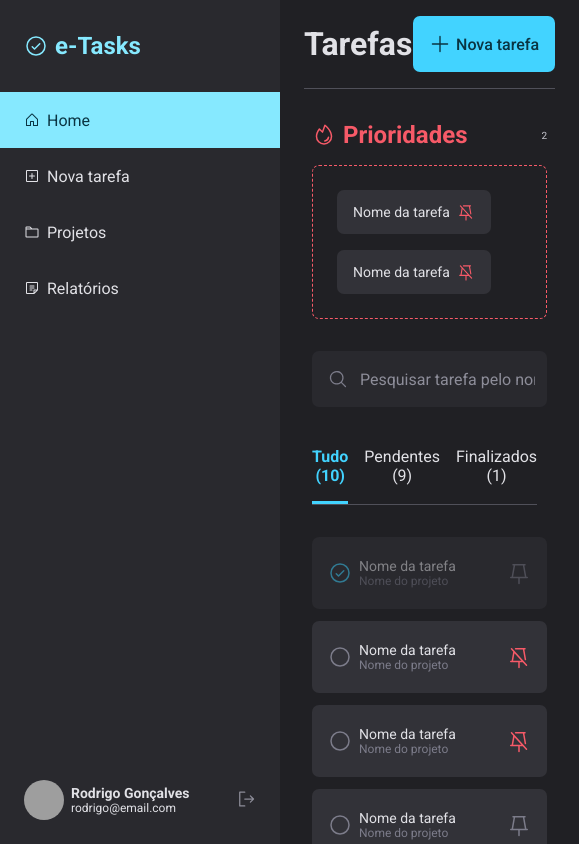
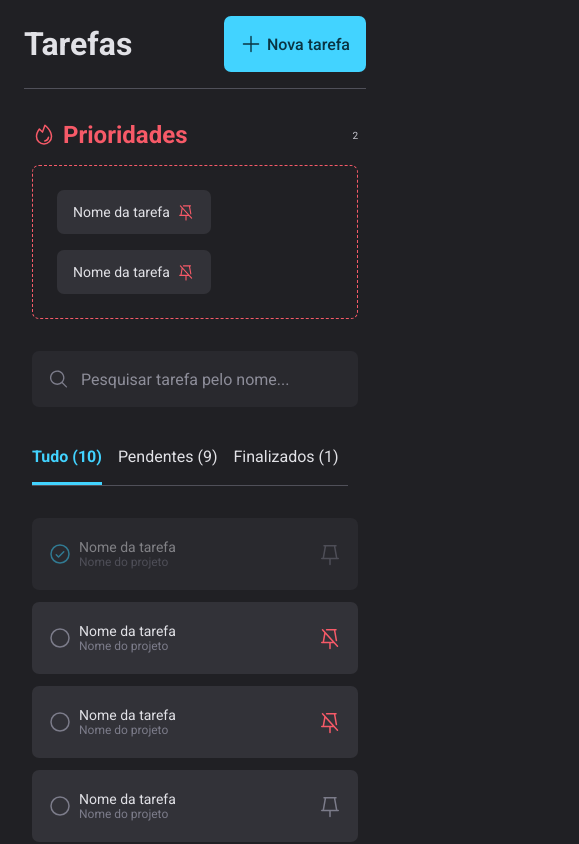
Before and after one commit to matheusperuzzo/explorer-tasks, a React (Vite) app: page / in a window 390 px wide. Shown: the whole page, 579 px wide, since content can reach past the window. Built offline with nearby package versions, Linux system fonts and the light colour scheme; grey boxes are pictures that could not be loaded.

Commit message:
Aplicando media queries na Home

```diff
--- a/src/components/SideMenu/styles.js
+++ b/src/components/SideMenu/styles.js
@@ -1,4 +1,6 @@
 import styled from "styled-components";
+
+import { DEVICE_BREAKPOINTS } from "../../styles/deviceBreakpoints";
 
 export const Container = styled.aside`
   grid-area: menu;
@@ -8,6 +10,11 @@
 
   display: flex;
   flex-direction: column;
+
+  @media (max-width: ${DEVICE_BREAKPOINTS.MD}) {
+    grid-area: none;
+    display: none;
+  }
 `;
 
 export const Header = styled.header`
@@ -72,8 +79,8 @@
 `;
 
 export const Button = styled.button`
-    background-color: transparent;
-    border: none;
+  background-color: transparent;
+  border: none;
 
   > svg {
     font-size: 20px;
--- a/src/pages/Home/styles.js
+++ b/src/pages/Home/styles.js
@@ -1,4 +1,6 @@
 import styled from "styled-components";
+
+import { DEVICE_BREAKPOINTS } from "../../styles/deviceBreakpoints";
 
 export const Container = styled.div`
   width: 100%;
@@ -10,6 +12,14 @@
   grid-template-areas:
     "menu top"
     "menu content";
+
+  @media (max-width: ${DEVICE_BREAKPOINTS.MD}) {
+    grid-template-columns: auto;
+    grid-template-rows: auto 1fr;
+    grid-template-areas:
+      "top"
+      "content";
+  }
 `;
 
 export const FixedContent = styled.section`
--- a/src/styles/global.js
+++ b/src/styles/global.js
@@ -44,7 +44,7 @@
   }
 
   ::-webkit-scrollbar {
-    width: 8px;
+    width: .5rem;
   }
 
   ::-webkit-scrollbar-track {
```
